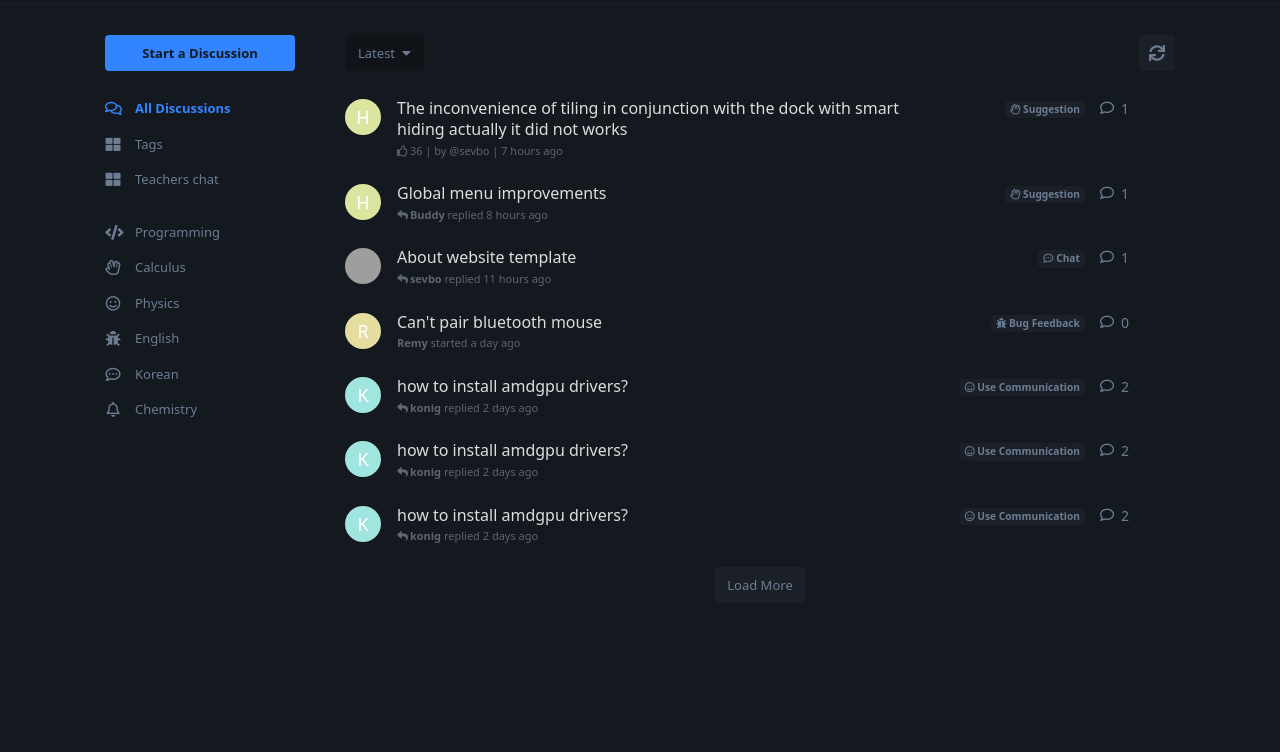
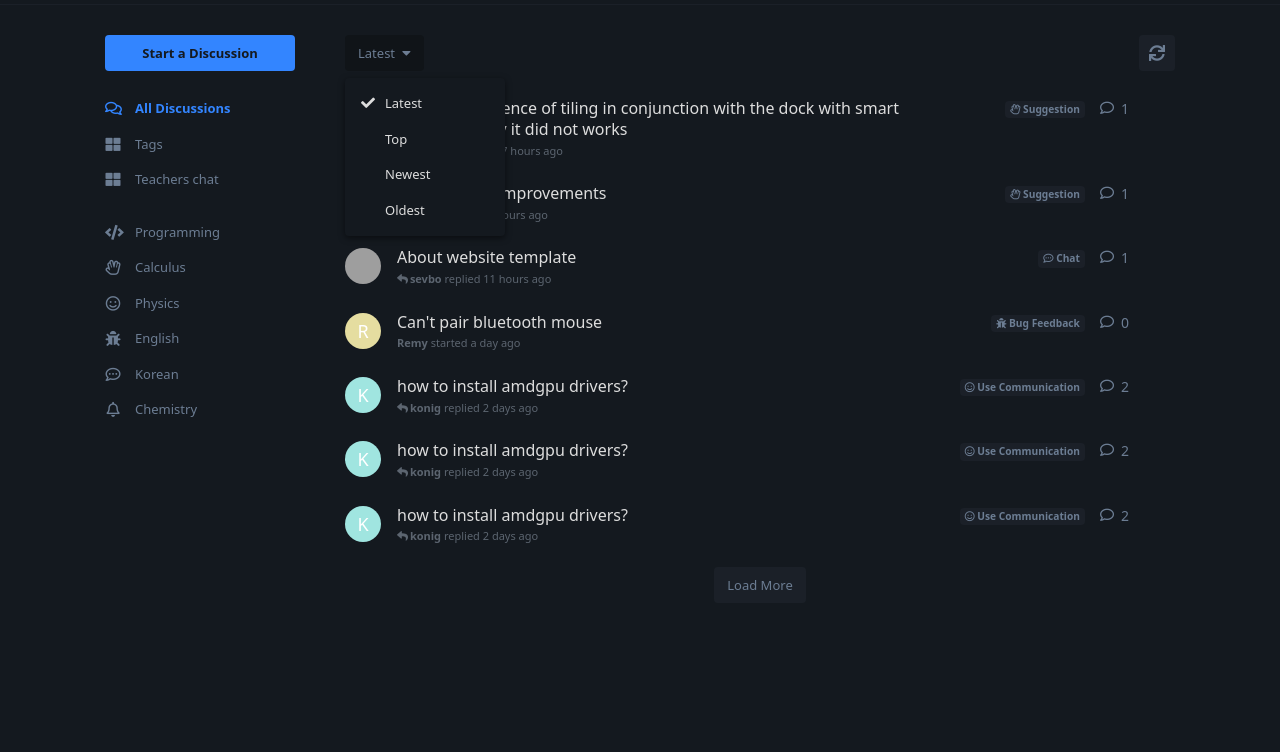
Before and after one commit to UlugbekTemirov/ajou-forum, a plain HTML site: page frontend/index.html in a window 1280 px wide. Both pictures are taken after a click on the button "Latest". Shown: the part 48-800 px from the top of the page. Drawn offline with Linux system fonts and the light colour scheme; grey boxes are pictures that could not be loaded.

Commit message:
dropdown button modified

```diff
--- /dev/null
+++ b/frontend/assets/js/index.js
@@ -0,0 +1,19 @@
+"use strict";
+
+const latestSituationDropdown = document.getElementById(
+  "latestSituationDropdown"
+);
+const latestSituationButton = document.getElementById("latestSituationButton");
+
+let isOpened = false;
+
+const ocSituationDropdown = (e) => {
+  isOpened = !isOpened;
+  isOpened
+    ? (latestSituationDropdown.style.display = "initial")
+    : (latestSituationDropdown.style.display = "none");
+};
+
+latestSituationButton.addEventListener("click", function (e) {
+  ocSituationDropdown();
+});
--- a/frontend/index.html
+++ b/frontend/index.html
@@ -17,6 +17,7 @@
     <!-- <link rel="stylesheet" as="style"
         href="https://cdn.jsdelivr.net/gh/fancyapps/fancybox@3.5.7/dist/jquery.fancybox.min.css"
         onload="this.onload=null;this.rel='stylesheet'"> -->
+    <script defer src="assets/js/index.js"></script>
 </head>
 
 <body class="no-touch" cz-shortcut-listen="true">
@@ -186,22 +187,24 @@
                                     <ul class="IndexPage-toolbar-view">
                                         <li class="item-sort">
                                             <div class="ButtonGroup Dropdown dropdown  itemCount4">
-                                                <button class="Dropdown-toggle Button" aria-haspopup="menu"
-                                                    aria-label="Change discussion list sorting" data-toggle="dropdown"
-                                                    aria-expanded="false"><span class="Button-label">Latest</span><i
+                                                <button id="latestSituationButton" class="Dropdown-toggle Button"
+                                                    aria-haspopup="menu" aria-label="Change discussion list sorting"
+                                                    data-toggle="dropdown" aria-expanded="false"><span
+                                                        class="Button-label">Latest</span><i
                                                         class="icon fas fa-caret-down Button-caret"></i></button>
-                                                <ul class="Dropdown-menu dropdown-menu">
+                                                <ul id="latestSituationDropdown" class="Dropdown-menu dropdown-menu">
                                                     <li class=""><button active="" type="button" title="Latest"
-                                                            class="hasIcon"><i
+                                                            class="hasIcon stn-btn"><i
                                                                 class="icon fas fa-check Button-icon"></i><span
                                                                 class="Button-label">Latest</span></button></li>
-                                                    <li class=""><button type="button" title="Top" class="hasIcon"><span
+                                                    <li class=""><button type="button" title="Top"
+                                                            class="hasIcon stn-btn"><span
                                                                 class="Button-label">Top</span></button></li>
                                                     <li class=""><button type="button" title="Newest"
-                                                            class="hasIcon"><span
+                                                            class="hasIcon stn-btn"><span
                                                                 class="Button-label">Newest</span></button></li>
                                                     <li class=""><button type="button" title="Oldest"
-                                                            class="hasIcon"><span
+                                                            class="hasIcon stn-btn"><span
                                                                 class="Button-label">Oldest</span></button></li>
                                                 </ul>
                                             </div>
@@ -228,8 +231,7 @@
                                                             class="Avatar "
                                                             style="background: rgb(219, 229, 160) none repeat scroll 0% 0%;">H</span></a>
                                                     <ul class="DiscussionListItem-badges badges"></ul>
-                                                    <a href="detail.html"
-                                                        class="DiscussionListItem-main">
+                                                    <a href="detail.html" class="DiscussionListItem-main">
                                                         <h3 class="DiscussionListItem-title">The inconvenience of tiling
                                                             in conjunction with the dock with smart hiding actually it
                                                             did not works</h3>
```
